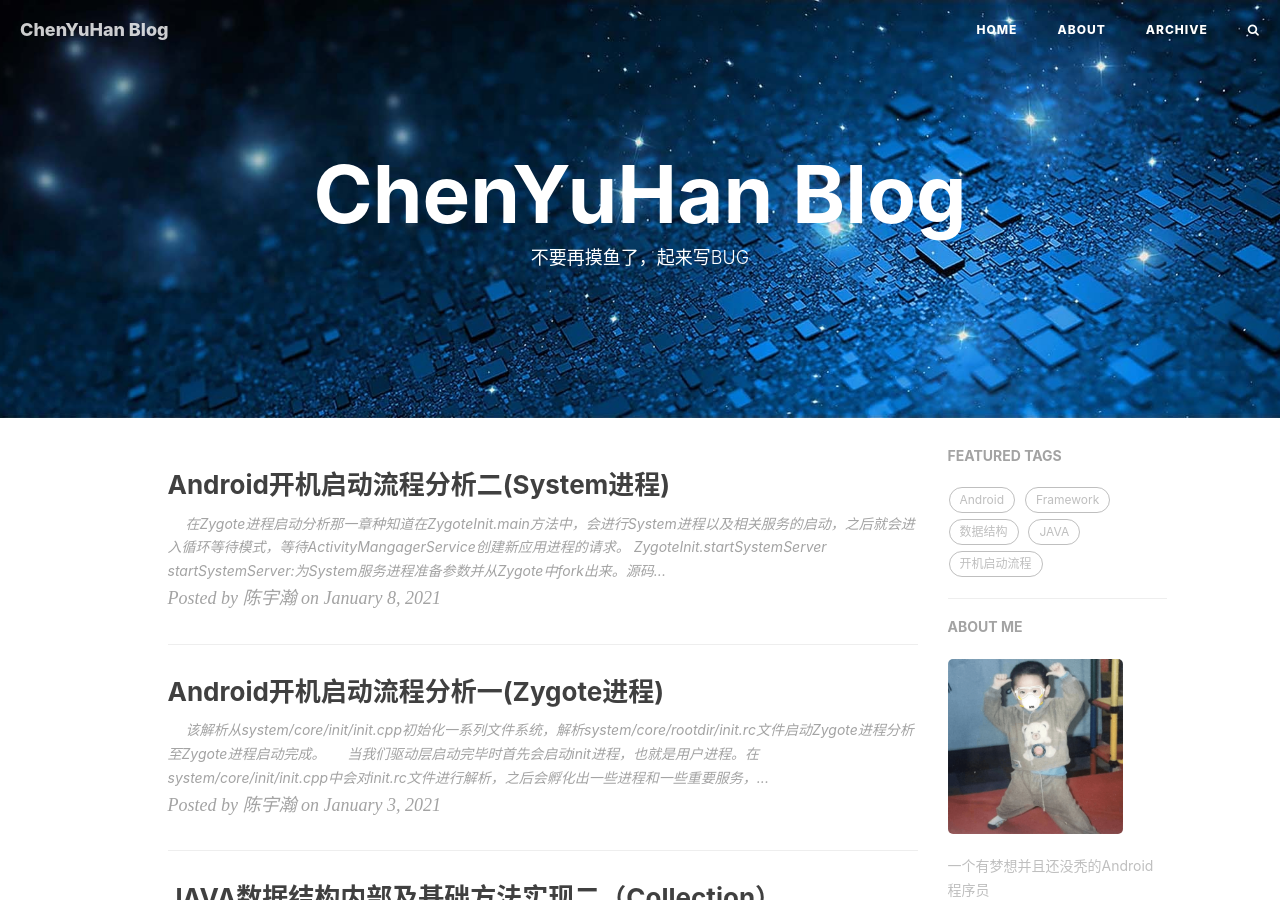
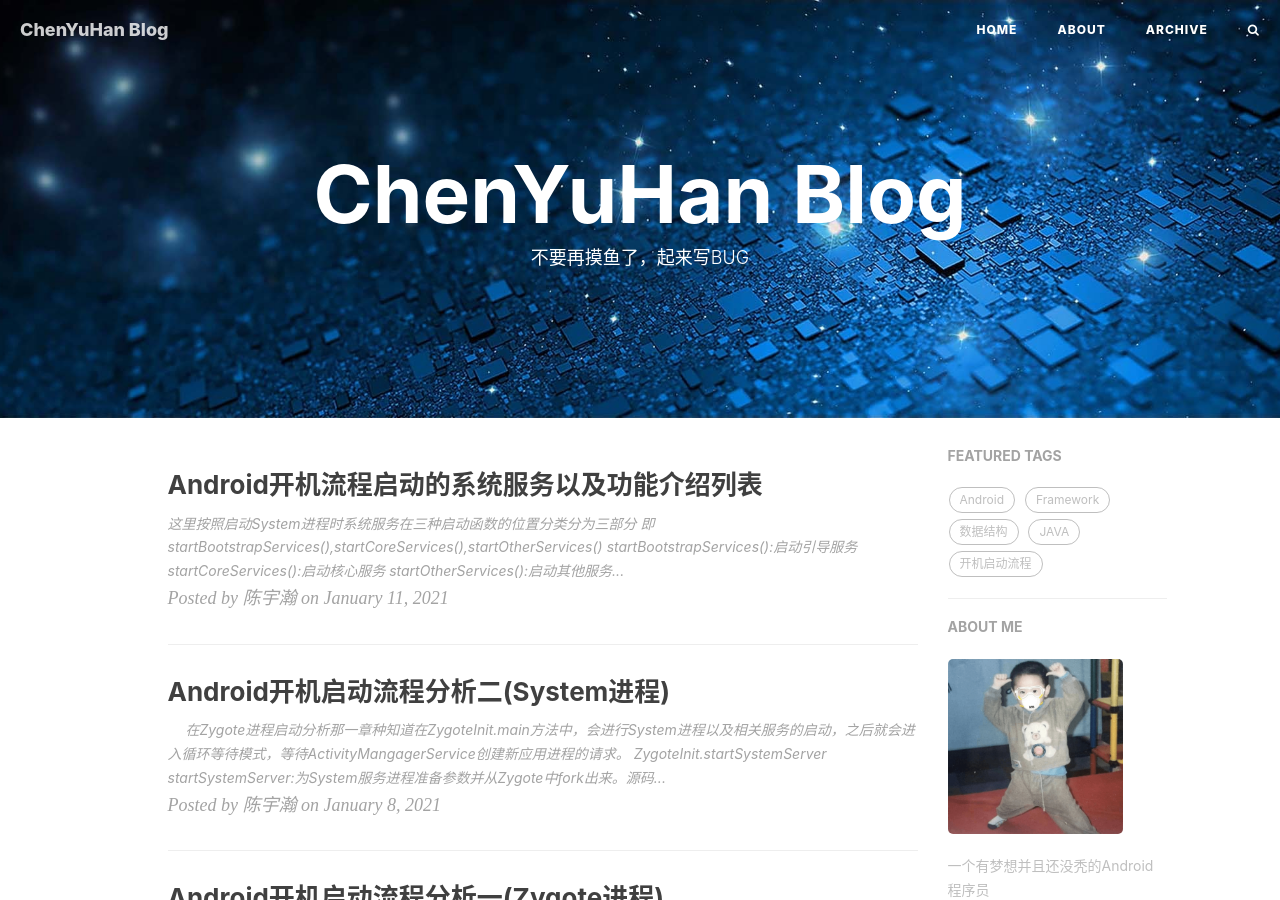
Before and after one commit to YuHanChen5027/chenyuhan.github.io, a Jekyll site: the page built from index.html, in a window 1280 px wide and 900 px high. Built offline with Jekyll 4.4.1, drawn with Linux system fonts in a browser that asks for light colours; nearby versions of some CDN libraries; the list of posts is cut into pages by our own code; comment, search, counter and statistics services are not loaded; some of the changed lines change nothing that is shown.

Commit message:
update 2021-01-08-Android-boot-process-analysis-2(System-Process).md and add 2021-01-11-Android-boot-process-start-system-service-and-function-introduction-list.md

````diff
--- a/_posts/2021-01-08-Android-boot-process-analysis-2(System-Process).md
+++ b/_posts/2021-01-08-Android-boot-process-analysis-2(System-Process).md
@@ -605,6 +605,7 @@ public static void main(String[] args) {
 - startBootstrapServices()：引导服务
 - startCoreServices()：核心服务
 - startOtherServices()：其他服务
+
 #### startBootstrapServices()：引导服务
 ```java
 private void startBootstrapServices() {
@@ -627,7 +628,7 @@ private void startBootstrapServices() {
         // 管理led和显示背光，需要它来控制显示。
         mSystemServiceManager.startService(LightsService.class);
 
-        // 启动isplayManagerService
+        // 启动DisplayManagerService
         mDisplayManagerService = mSystemServiceManager.startService(DisplayManagerService.class);
 
         // 设置默认显示，在初始化PackageManagerService之前
@@ -698,6 +699,7 @@ private void startBootstrapServices() {
     // Tracks whether the updatable WebView is in a ready state and watches for update installs.
     mWebViewUpdateService = mSystemServiceManager.startService(WebViewUpdateService.class);
  }
+这部分是Android的核心服务，包含了电池管理服务，应用使用管理服务以及WebView更新服务。
 ```
 #### startOtherServices()：其他服务
 &ensp;&ensp; **startOtherServices()**这部分源码超多，估计得有个1000来行吧，为了让展示更容易看，去掉了一些简单的启动服务代码，去掉了其中的try-catch结构，内部的try-catch大部分都是抛出之后打印信息。
@@ -733,12 +735,12 @@ private void startOtherServices() {
         ....
         //InstallSystemProviders
         mActivityManagerService.installSystemProviders();
-        //启动VibratorService
+        //启动VibratorService，震动服务
         vibrator = new VibratorService(context);
         ServiceManager.addService("vibrator", vibrator);
 
         if (!disableConsumerIr) {
-            //启动ConsumerIrService
+            //启动ConsumerIrService,远程控制服务，如红外遥控
             consumerIr = new ConsumerIrService(context);
             ServiceManager.addService(Context.CONSUMER_IR_SERVICE, consumerIr);
         }
@@ -836,12 +838,12 @@ private void startOtherServices() {
                 //启动DeviceIdleController
                 mSystemServiceManager.startService(DeviceIdleController.class);
 
-                //启动evicePolicyManagerService
+                //启动DevicePolicyManagerService
                 mSystemServiceManager.startService(DevicePolicyManagerService.Lifecycle.class);
             }
             //disableSystemUI表示是否禁用系统界面
             if (!disableSystemUI) {
-                //启动StatusBarManagerService
+                //启动StatusBarManagerService:状态栏服务
                 statusBar = new StatusBarManagerService(context, wm);
                 ServiceManager.addService(Context.STATUS_BAR_SERVICE, statusBar);
             }
@@ -1134,8 +1136,9 @@ private void startOtherServices() {
             mSystemServiceManager.startService(MediaProjectionManagerService.class);
         }
 
+	//判断是否是手表之类的穿戴设备，if内部是一些穿戴设备服务
         if (context.getPackageManager().hasSystemFeature(PackageManager.FEATURE_WATCH)) {
-            //启动WearBluetoothServicea、WearWifiMediatorService
+            //启动WearBluetoothService、WearWifiMediatorService
             mSystemServiceManager.startService(WEAR_BLUETOOTH_SERVICE_CLASS);
             mSystemServiceManager.startService(WEAR_WIFI_MEDIATOR_SERVICE_CLASS);
             if (SystemProperties.getBoolean("config.enable_cellmediator", false)) {
@@ -1151,7 +1154,7 @@ private void startOtherServices() {
         // 为system_server进程启用JIT
         VMRuntime.getRuntime().startJitCompilation();
 
-        // 启动MmsServiceBroker
+        // 启动MmsServiceBroker:彩信服务
         mmsService = mSystemServiceManager.startService(MmsServiceBroker.class);
 
         if (Settings.Global.getInt(mContentResolver, Settings.Global.DEVICE_PROVISIONED, 0) == 0 ||
--- /dev/null
+++ b/_posts/2021-01-11-Android-boot-process-start-system-service-and-function-introduction-list.md
@@ -0,0 +1,130 @@
+---
+layout: post
+title:  "Android开机流程启动的系统服务以及功能介绍列表"
+author: "陈宇瀚"
+date:   2021-01-11 17:59:00 +0800
+categories: article
+tags:
+  - Android
+  - Service
+  - 系统服务
+  - 开机流程
+---
+这里按照启动**System**进程时系统服务在三种启动函数的位置分类分为三部分
+即**startBootstrapServices(),startCoreServices(),startOtherServices()**
+- startBootstrapServices():启动引导服务
+- startCoreServices():启动核心服务
+- startOtherServices():启动其他服务
+
+在启动之前还会启动一个系统服务管理类**SystemServiceManager**：主要用于开机时的各种系统服务的初始化和配置工作。
+
+*列表服务顺序按照源码中的启动调用顺序(基于rk3399_industry Android 7.1.2代码)*
+## startBootstrapServices()
+服务名 | 功能简介|
+---|---
+Installer | 创建具有合适权限的关键目录，如/data/user
+ActivityManagerService | 简称AMS，管理着Android四大组建的生命周期，同时也管理着各个应用程序进程
+PowerManagerService | 电源管理服务
+LightsService | 管理设备各种led灯和显示背光等
+DisplayManagerService | 管理设备显示的生命周期，会根据当前连接的物理显示设备控制其逻辑显示，当状态变化时，会向系统和应用程序发送通知
+PackageManagerService |简称PMS，用于APK的权限验证、安装、删除等操作
+UserManagerService | 主要功能是创建和删除用户，以及查询用户信息
+
+这部分是Android引导服务的启动，内部包含了Android Framework层如**AMS，PMS**这种非常重要，且经常用到的服务，除了这些服务，在该函数内部还会进行一些传感器服务的启动，但这部分并非直接调用java类，而是调用了jni方法，这里就不再细分。
+
+## startCoreServices()
+服务名 | 功能简介
+---|---
+BatteryService | 对设备电池状态进行监控的服务，当电池，充电状态，温度等信息发生变化时，会以广播的形式通知其他相关的进程和服务。
+UsageStatsService | 收集用户对每一个APP的使用频率、使用时常等信息；
+WebViewUpdateService | 用于WebView的更新
+
+这部分是Android的核心服务，包含了电池管理服务，应用使用管理服务以及WebView更新服务。
+
+## startOtherService()
+
+服务名 | 功能简介
+---|---
+CameraService | 管理设备相机功能
+VibratorService | 管理设备震动功能
+ConsumerIrService | 远程控制服务，如红外遥控
+AlarmManagerService | Android定时服务，提供闹铃和定时器等功能
+InputManagerService | 事件传递分发服务
+WindowManagerService | 对系统中的所有窗口进行管理窗口的管理服务
+VrManagerService | VR相关功能服务
+BluetoothService | 蓝牙服务
+InputMethodManagerService | 输入法服务
+AccessibilityManagerService | 辅助管理程序截获所有的用户输入，并根据这些输入给用户一些额外的反馈，起到辅助的效果，View的点击、焦点等事件分发管理服。
+MountService | 用于媒体/ usb通知 / 外接设备的插入拔出等事件的监听
+UiModeManagerService | 管理设备UI模式，汽车模式、电视模式、手表模式、黑夜模式等
+LockSettingsService | 管理用户的锁屏功能，锁屏密码等
+PersistentDataBlockService | 管理数据块的服务？之后有空详细看下
+DeviceIdleController | 设备idle(空闲状态)的控制，例如低功耗模式就基于这个服务
+DevicePolicyManagerService | 提供一些系统级别的设置及属性
+StatusBarManagerService | 系统状态栏服务
+ClipboardService | 剪贴板服务
+NetworkManagementService | 网络管理服务，提供对物理网络接口的管理服务。Android 系统网络连接和管理服务由四个系统服务ConnectivityService、NetworkPolicyManagerService、NetworkManagementService、NetworkStatsService共同配合完成网络连接和管理功能。
+TextServicesManagerService | 文本服务，例如文本拼写检查服务
+NetworkScoreService | 网络状态分服务？待理解
+NetworkStatsService | 网络传输数据统计服务
+NetworkPolicyManagerService | 网络策略管理服务
+WifiP2pService | Wifi Direct服务
+WifiService | Wifi服务
+WifiScanningService | Wifi扫描服务
+RttService | wifi RTT服务(Wi-Fi Round-Trip-Time)，让应用可以利用室内定位功能
+EthernetService | 以太网服务
+ConnectivityService | 网络连接状态服务
+NsdService | 网络服务搜索
+UpdateLockService | 锁屏更新服务
+RecoverySystemService | recovery系统模式，在一些情况下可能会使用此服务重启系统
+NotificationManagerService | 通知服务
+DeviceStorageMonitorService | 设备存储器监听服务
+LocationManagerService | 位置服务，用于GPS、定位等。
+CountryDetectorService | 国家检测服务，类ComprehensiveCountryDetector.java，检测顺序：移动网络、位置、sim卡的国家、手机的位置
+SearchManagerService | 全局搜索服务
+DropBoxManagerService | 用于系统运行日志和错误日志的存储管理服务
+WallpaperManagerService | 壁纸管理服务
+AudioService | AudioFlinger的上层管理封装，主要是音量、音效、声道及铃声等的管理。
+DockObserver | 看网上的解释，如果系统有个座子，当手机装上或拔出这个座子的话，可以靠该服务进行管理
+UsbService | usb设备服务，管理所有USB设备相关的状态，包括host（UsbHostManager）和device（UsbDeviceManager）模式
+SerialService | 串口服务
+HardwarePropertiesManagerService | 提供访问设备硬件状态的机制：CPU，GPU和电池温度，每个内核的CPU使用率，风扇速度等
+TwilightService | 指出用户当前所在位置是否为晚上，被UiModeManager等用来调整夜间模式。
+NightDisplayService | 设备夜晚显示模式服务
+JobSchedulerService | 这个没太明白是干啥用的
+SoundTriggerService | 语音识别架构？
+BackupManagerService | 备份服务
+AppWidgetService | widge管理服务，Widget安装，删除，更新等等
+VoiceInteractionManagerService | 手势启动服务
+SensorNotificationService | 传感器通知服务
+ContextHubSystemService | 主要是为了启动ContextHubService
+DiskStatsService | 磁盘统计服务，使用adb shell dumpsys diskstats时会被调用
+SamplingProfilerService | 用于耗时统计等
+NetworkTimeUpdateService | 监视网络时间，当网络时间变化时更新本地时间
+CommonTimeManagementService | 管理本地常见的时间服务的配置，在网络配置变化时重新配置本地服务
+EmergencyAffordanceService | 紧急呼叫服务
+DreamManagerService | 管理屏保
+AssetAtlasService | 负责将预加载的bitmap组装成纹理贴图，生成的纹理贴图可以被用来跨进程使用，以减少内存。
+GraphicsStatsService | 用来汇总屏幕卡顿数据的，通过adb shell dumpsys graphicsstats调用查看汇总结果
+PrintManagerService | 打印服务
+RestrictionsManagerService | 限制管理服务
+MediaSessionService | 多媒体会话服务
+HdmiControlService | hdmi控制服务
+TvInputManagerService | 电视输入服务
+MediaResourceMonitorService | 媒体资源监控服务
+TrustManagerService | 信任管理器服务?
+FingerprintService | 指纹服务
+BackgroundDexOptService | dex后台优化服务，在PackManager中有调用
+LauncherAppsService | Launcher应用相关的服务
+ShortcutService | 快捷方式服务
+MediaProjectionManagerService | 媒体投影服务，可用于录屏或者屏幕投射
+WearBluetoothServicea | 穿戴设备蓝牙服务
+WearWifiMediatorService | 穿戴设备Wi-Fi中介服务
+WearCellularMediatorService | 穿戴设备蜂窝网络服务？
+WearTimeService | 穿戴设备时间服务
+MmsServiceBroker | 彩信服务
+RetailDemoModeService | 这个不太理解
+
+## 参考
+[Android 系统服务一览表](https://www.jianshu.com/p/9c401741d51d?utm_campaign=maleskine&utm_content=note&utm_medium=seo_notes&utm_source=recommendation)
+[Android8.1系统服务整理](http://bcoder.com/java/list-of-android-8-1-system-services)
````
